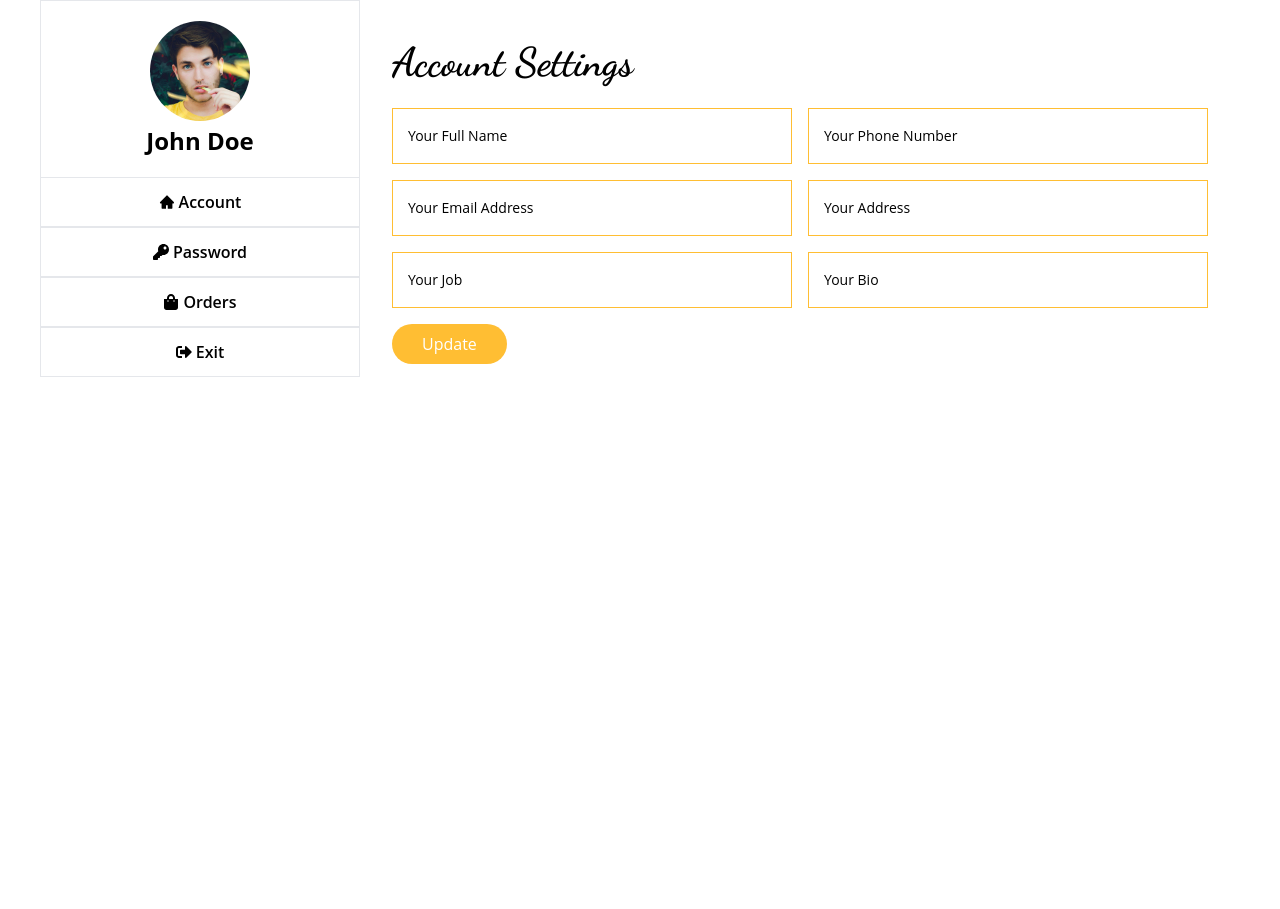
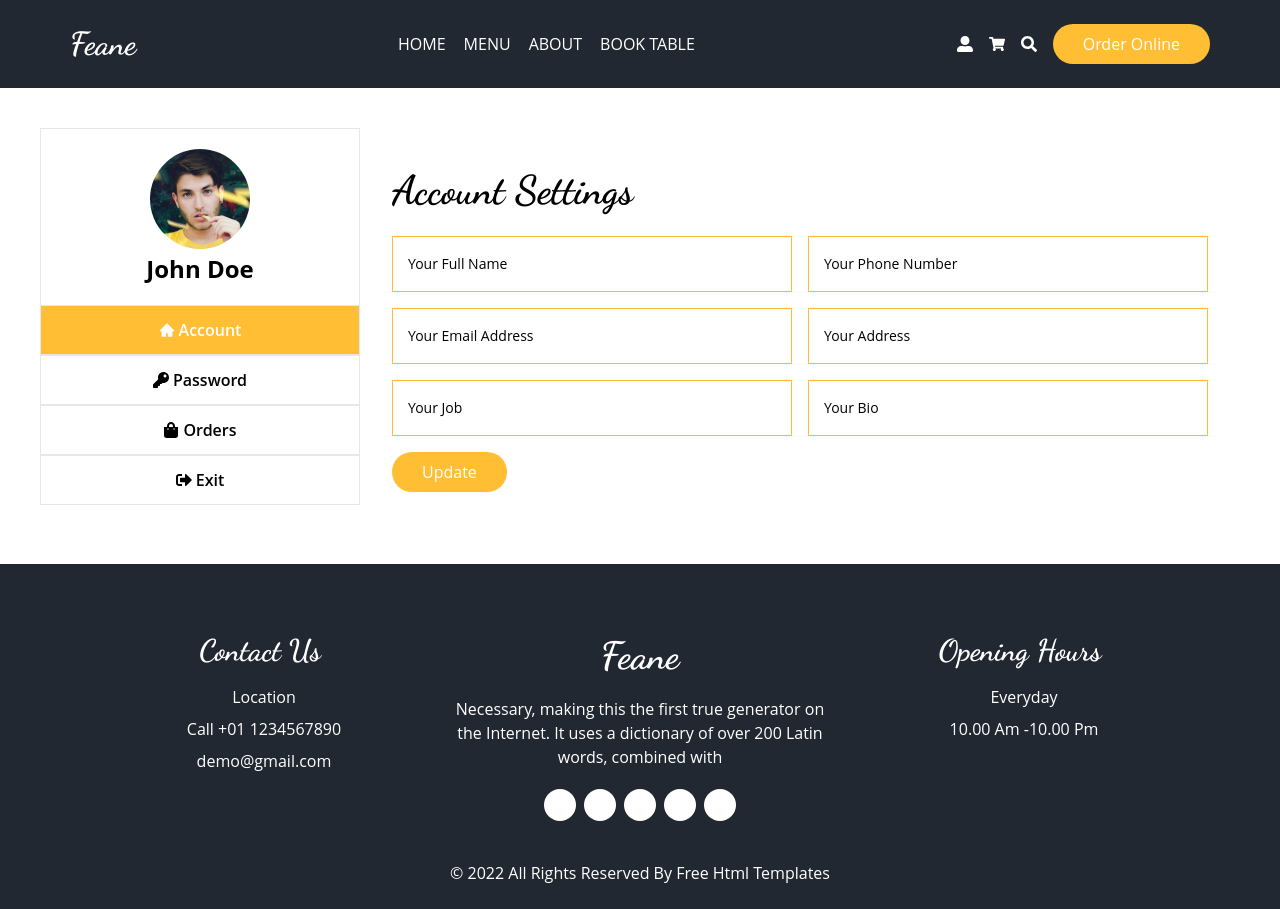
Before and after one commit to fatihece/next13-food-order-app, a Next.js app: page /profile in a window 1280 px wide. Before the commit the page ends 800 px from the top, so only its background shows below. Built offline with nearby package versions, Linux system fonts and the light colour scheme.

Commit message:
feat: profile component is created

```diff
--- /dev/null
+++ b/components/profile/Account.jsx
@@ -0,0 +1,101 @@
+import React from "react";
+
+import { useFormik } from "formik";
+import { profileSchema } from "../../schema/profile";
+import Title from "../ui/Title";
+import Input from "../form/Input";
+
+const Account = () => {
+  const onSubmit = async (values, actions) => {
+    await new Promise((resolve) => setTimeout(resolve, 4000));
+    actions.resetForm();
+  };
+
+  const { values, errors, touched, handleSubmit, handleChange, handleBlur } =
+    useFormik({
+      initialValues: {
+        fullName: "",
+        phoneNumber: "",
+        email: "",
+        address: "",
+        job: "",
+        bio: "",
+      },
+      onSubmit,
+      validationSchema: profileSchema,
+    });
+  const inputs = [
+    {
+      id: 1,
+      name: "fullName",
+      type: "text",
+      placeholder: "Your Full Name",
+      value: values.fullName,
+      errorMessage: errors.fullName,
+      touched: touched.fullName,
+    },
+    {
+      id: 2,
+      name: "phoneNumber",
+      type: "number",
+      placeholder: "Your Phone Number",
+      value: values.phoneNumber,
+      errorMessage: errors.phoneNumber,
+      touched: touched.phoneNumber,
+    },
+    {
+      id: 3,
+      name: "email",
+      type: "email",
+      placeholder: "Your Email Address",
+      value: values.email,
+      errorMessage: errors.email,
+      touched: touched.email,
+    },
+    {
+      id: 4,
+      name: "address",
+      type: "text",
+      placeholder: "Your Address",
+      value: values.address,
+      errorMessage: errors.address,
+      touched: touched.address,
+    },
+    {
+      id: 5,
+      name: "job",
+      type: "text",
+      placeholder: "Your Job",
+      value: values.job,
+      errorMessage: errors.job,
+      touched: touched.job,
+    },
+    {
+      id: 6,
+      name: "bio",
+      type: "text",
+      placeholder: "Your Bio",
+      value: values.bio,
+      errorMessage: errors.bio,
+      touched: touched.bio,
+    },
+  ];
+  return (
+    <form className="mt-5 flex-1 lg:mt-0 lg:p-8">
+      <Title addClass="text-[40px]">Account Settings</Title>
+      <div className="mt-4 grid grid-cols-1 gap-4 lg:grid-cols-2">
+        {inputs.map((input) => (
+          <Input
+            key={input.id}
+            {...input}
+            onBlur={handleBlur}
+            onChange={handleChange}
+          />
+        ))}
+      </div>
+      <button className="btn-primary mt-4">Update</button>
+    </form>
+  );
+};
+
+export default Account;
--- /dev/null
+++ b/components/profile/Password.jsx
@@ -0,0 +1,62 @@
+import React from "react";
+import Input from "../../components/form/Input";
+import Title from "../../components/ui/Title";
+import { useFormik } from "formik";
+import { newPasswordSchema } from "../../schema/newPassword";
+
+const Password = () => {
+  const onSubmit = async (values, actions) => {
+    await new Promise((resolve) => setTimeout(resolve, 4000));
+    actions.resetForm();
+  };
+
+  const { values, errors, touched, handleSubmit, handleChange, handleBlur } =
+    useFormik({
+      initialValues: {
+        password: "",
+        confirmPassword: "",
+      },
+      onSubmit,
+      validationSchema: newPasswordSchema,
+    });
+  const inputs = [
+    {
+      id: 1,
+      name: "password",
+      type: "password",
+      placeholder: "Your Password",
+      value: values.password,
+      errorMessage: errors.password,
+      touched: touched.password,
+    },
+    {
+      id: 2,
+      name: "confirmPassword",
+      type: "password",
+      placeholder: "Your Confirm Password",
+      value: values.confirmPassword,
+      errorMessage: errors.confirmPassword,
+      touched: touched.confirmPassword,
+    },
+  ];
+  return (
+    <form className="mt-5 flex-1 lg:mt-0 lg:p-8" onSubmit={handleSubmit}>
+      <Title addClass="text-[40px]">Password</Title>
+      <div className="mt-4 grid grid-cols-1 gap-4 lg:grid-cols-2">
+        {inputs.map((input) => (
+          <Input
+            key={input.id}
+            {...input}
+            onBlur={handleBlur}
+            onChange={handleChange}
+          />
+        ))}
+      </div>
+      <button className="btn-primary mt-4" type="submit">
+        Update
+      </button>
+    </form>
+  );
+};
+
+export default Password;
--- /dev/null
+++ b/schema/newPassword.js
@@ -0,0 +1,14 @@
+import * as Yup from "yup";
+
+export const newPasswordSchema = Yup.object({
+  password: Yup.string()
+    .required("Password is required.")
+    .min(8, "Password must be at least 8 characters.")
+    .matches(
+      /^(?=.*[a-z])(?=.*[A-Z])(?=.*\d)(?=.*[@$!%*?&])[A-Za-z\d@$!%*?&]{8,}$/,
+      "Password must contain at least one uppercase, one lowercase, one number and one special character."
+    ),
+  confirmPassword: Yup.string()
+    .required("Confirm password is required.")
+    .oneOf([Yup.ref("password"), null], "Passwords must match."),
+});
--- /dev/null
+++ b/src/app/profile/layout.jsx
@@ -0,0 +1,17 @@
+import Footer from "../../../components/layout/Footer";
+import Header from "../../../components/layout/Header";
+
+export const metadata = {
+  title: "Profile ",
+  description: "Generated by create next app",
+};
+
+export default function RootLayout({ children }) {
+  return (
+    <div>
+      <Header />
+      {children}
+      <Footer />
+    </div>
+  );
+}
--- a/src/app/profile/page.jsx
+++ b/src/app/profile/page.jsx
@@ -1,92 +1,18 @@
 "use client";
 import Image from "next/image";
-import Input from "../../../components/form/Input";
-import Title from "../../../components/ui/Title";
+
 import { AiFillHome } from "react-icons/ai";
 import { FaKey } from "react-icons/fa";
 import { FaShoppingBag } from "react-icons/fa";
 import { FaSignOutAlt } from "react-icons/fa";
-import { useFormik } from "formik";
-import { profileSchema } from "../../../schema/profile";
-
+import Account from "../../../components/profile/Account";
+import { useState } from "react";
+import Password from "../../../components/profile/Password";
 const Profile = () => {
-  const onSubmit = async (values, actions) => {
-    await new Promise((resolve) => setTimeout(resolve, 4000));
-    actions.resetForm();
-  };
-
-  const { values, errors, touched, handleSubmit, handleChange, handleBlur } =
-    useFormik({
-      initialValues: {
-        fullName: "",
-        phoneNumber: "",
-        email: "",
-        address: "",
-        job: "",
-        bio: "",
-      },
-      onSubmit,
-      validationSchema: profileSchema,
-    });
-  const inputs = [
-    {
-      id: 1,
-      name: "fullName",
-      type: "text",
-      placeholder: "Your Full Name",
-      value: values.fullName,
-      errorMessage: errors.fullName,
-      touched: touched.fullName,
-    },
-    {
-      id: 2,
-      name: "phoneNumber",
-      type: "number",
-      placeholder: "Your Phone Number",
-      value: values.phoneNumber,
-      errorMessage: errors.phoneNumber,
-      touched: touched.phoneNumber,
-    },
-    {
-      id: 3,
-      name: "email",
-      type: "email",
-      placeholder: "Your Email Address",
-      value: values.email,
-      errorMessage: errors.email,
-      touched: touched.email,
-    },
-    {
-      id: 4,
-      name: "address",
-      type: "text",
-      placeholder: "Your Address",
-      value: values.address,
-      errorMessage: errors.address,
-      touched: touched.address,
-    },
-    {
-      id: 5,
-      name: "job",
-      type: "text",
-      placeholder: "Your Job",
-      value: values.job,
-      errorMessage: errors.job,
-      touched: touched.job,
-    },
-    {
-      id: 6,
-      name: "bio",
-      type: "text",
-      placeholder: "Your Bio",
-      value: values.bio,
-      errorMessage: errors.bio,
-      touched: touched.bio,
-    },
-  ];
+  const [tabs, setTabs] = useState(0);
   return (
-    <div className="flex min-h-[calc(100vh_-_433px)] px-10">
-      <div className="w-80">
+    <div className="flex min-h-[calc(100vh_-_433px)] flex-col px-10 py-10 lg:flex-row">
+      <div className="w-100 flex-shrink-0 lg:w-80">
         <div className="relative flex flex-col items-center border border-b-0 px-10 py-5">
           <Image
             src="/images/client2.jpg"
@@ -98,38 +24,46 @@ const Profile = () => {
           <b className="mt-1 text-2xl">John Doe</b>
         </div>
         <ul className="text-center font-semibold">
-          <li className="flex w-full cursor-pointer items-center justify-center border p-3 transition-all hover:bg-primary hover:text-white">
+          <li
+            className={`flex w-full cursor-pointer items-center justify-center border p-3 transition-all hover:bg-primary hover:text-white ${
+              tabs === 0 && "bg-primary text-white"
+            }`}
+            onClick={() => setTabs(0)}
+          >
             <AiFillHome />
             <button className="ml-1 ">Account</button>
           </li>
-          <li className="flex w-full cursor-pointer items-center justify-center border p-3 transition-all hover:bg-primary hover:text-white">
+          <li
+            className={`flex w-full cursor-pointer items-center justify-center border p-3 transition-all hover:bg-primary hover:text-white ${
+              tabs === 1 && "bg-primary text-white"
+            }`}
+            onClick={() => setTabs(1)}
+          >
             <FaKey />
             <button className="ml-1">Password</button>
           </li>
-          <li className="flex w-full cursor-pointer items-center justify-center border p-3 transition-all hover:bg-primary hover:text-white">
+          <li
+            className={`flex w-full cursor-pointer items-center justify-center border p-3 transition-all hover:bg-primary hover:text-white ${
+              tabs === 2 && "bg-primary text-white"
+            }`}
+            onClick={() => setTabs(2)}
+          >
             <FaShoppingBag />
             <button className="ml-1">Orders</button>
           </li>
-          <li className="flex w-full cursor-pointer items-center justify-center border p-3 transition-all hover:bg-primary hover:text-white">
+          <li
+            className={`flex w-full cursor-pointer items-center justify-center border p-3 transition-all hover:bg-primary hover:text-white ${
+              tabs === 3 && "bg-primary text-white"
+            }`}
+            onClick={() => setTabs(3)}
+          >
             <FaSignOutAlt />
             <button className="ml-1">Exit</button>
           </li>
         </ul>
       </div>
-      <form className="flex-1 p-8">
-        <Title addClass="text-[40px]">Account Settings</Title>
-        <div className="mt-4 grid grid-cols-2 gap-4">
-          {inputs.map((input) => (
-            <Input
-              key={input.id}
-              {...input}
-              onBlur={handleBlur}
-              onChange={handleChange}
-            />
-          ))}
-        </div>
-        <button className="btn-primary mt-4">Update</button>
-      </form>
+      {tabs === 0 && <Account />}
+      {tabs === 1 && <Password />}
     </div>
   );
 };
```
